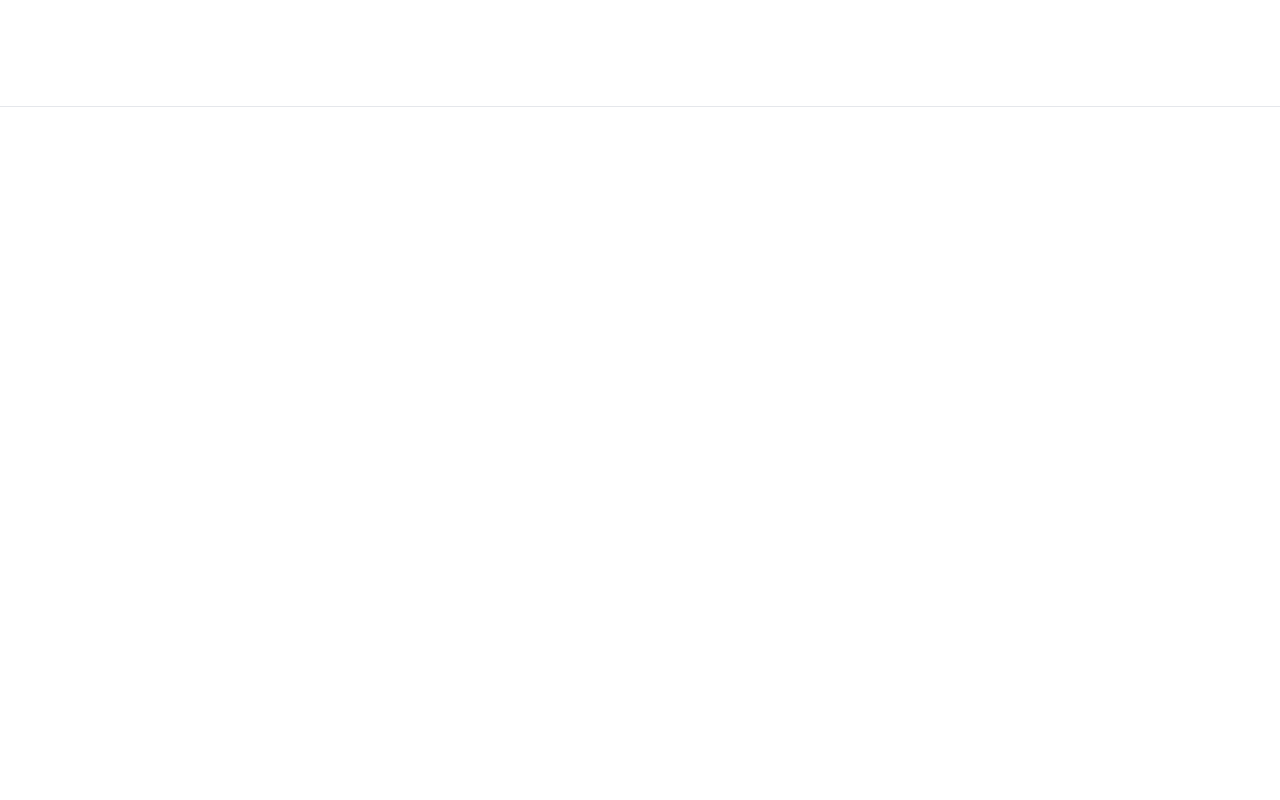
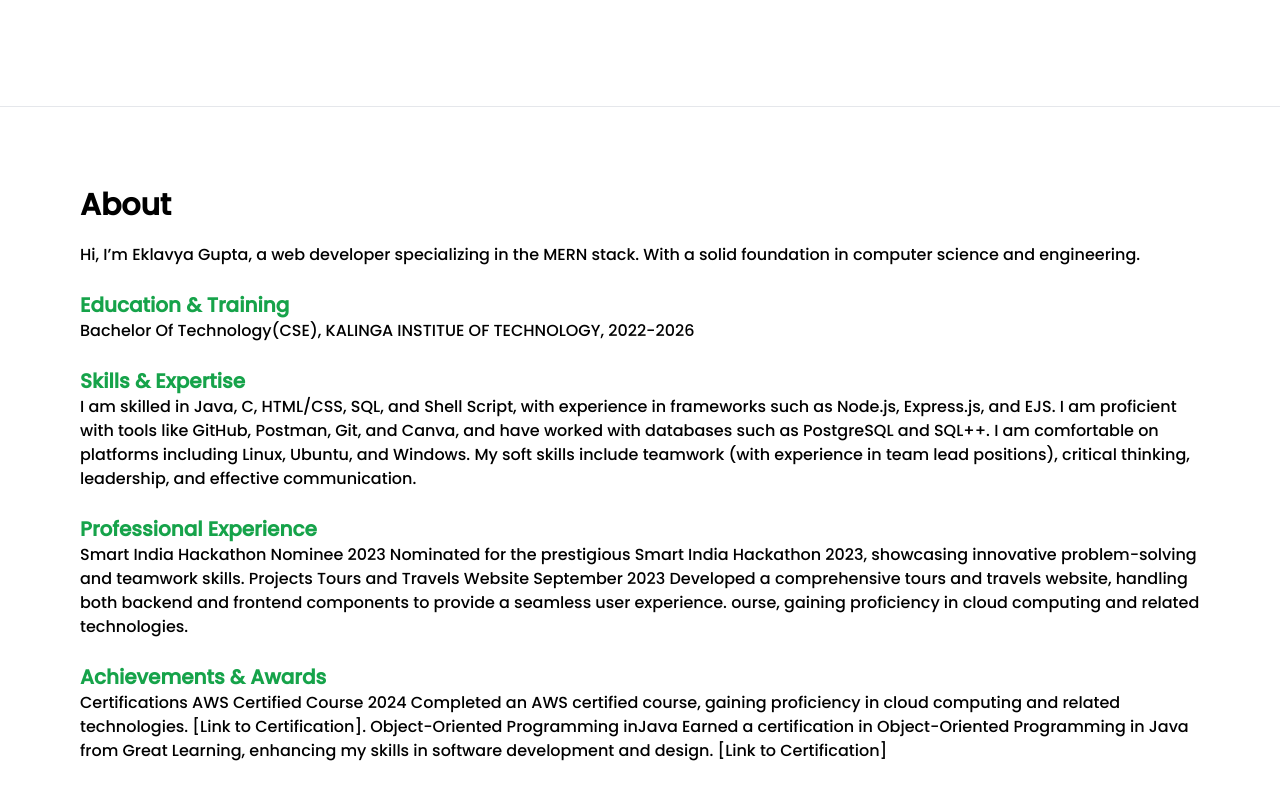
Before and after one commit to Eklavya2003/My_PortFolio, a React (Vite) app: page / in a window 1280 px wide. Shown: the part 648-1448 px from the top of the page. Before the commit the page ends 800 px from the top, so only its background shows below. Built offline with nearby package versions, Linux system fonts and the light colour scheme.

Commit message:
About Section Completed

```diff
--- a/src/App.jsx
+++ b/src/App.jsx
@@ -1,7 +1,7 @@
 import React from "react";
 import Navbar from "./components/Navbar";
 import Home from "./components/Home";
-// import About from "./components/About";
+import About from "./components/About";
 // import PortFolio from "./components/PortFolio";
 // import Experiance from "./components/Experiance";
 // import Footer from "./components/Footer";
@@ -14,6 +14,7 @@
       <div>
         <Navbar />
         <Home />
+        <About />
       </div>
       <Toaster />
     </>
--- /dev/null
+++ b/src/components/About.jsx
@@ -0,0 +1,70 @@
+import React from "react";
+
+function About() {
+  return (
+    <div
+      name="About"
+      className="max-w-screen-2xl container mx-auto px-4 md:px-20 my-20"
+    >
+      <div>
+        <h1 className="text-3xl font-bold mb-5">About</h1>
+        <p>
+          Hi, I’m Eklavya Gupta, a web developer specializing in the MERN stack.
+          With a solid foundation in computer science and engineering.
+        </p>
+        <br />
+        <h1 className="text-green-600 font-semibold text-xl">
+          Education & Training
+        </h1>
+        <span>
+          Bachelor Of Technology(CSE), KALINGA INSTITUE OF TECHNOLOGY, 2022-2026
+        </span>
+        <br />
+        <br />
+        <h1 className="text-green-600 font-semibold text-xl">
+          Skills & Expertise
+        </h1>
+        <span>
+          I am skilled in Java, C, HTML/CSS, SQL, and Shell Script, with
+          experience in frameworks such as Node.js, Express.js, and EJS. I am
+          proficient with tools like GitHub, Postman, Git, and Canva, and have
+          worked with databases such as PostgreSQL and SQL++. I am comfortable
+          on platforms including Linux, Ubuntu, and Windows. My soft skills
+          include teamwork (with experience in team lead positions), critical
+          thinking, leadership, and effective communication.
+        </span>
+        <br />
+        <br />
+        <h1 className="text-green-600 font-semibold text-xl">
+          Professional Experience
+        </h1>
+        <span>
+          Smart India Hackathon Nominee 2023 Nominated for the prestigious Smart
+          India Hackathon 2023, showcasing innovative problem-solving and
+          teamwork skills. Projects Tours and Travels Website September 2023
+          Developed a comprehensive tours and travels website, handling both
+          backend and frontend components to provide a seamless user experience.
+          ourse, gaining proficiency in cloud computing and related
+          technologies.
+        </span>
+        <br />
+        <br />
+        <h1 className="text-green-600 font-semibold text-xl">
+          Achievements & Awards
+        </h1>
+        <span>
+          Certifications AWS Certified Course 2024 Completed an AWS certified
+          course, gaining proficiency in cloud computing and related
+          technologies. [Link to Certification]. Object-Oriented Programming
+          inJava Earned a certification in Object-Oriented Programming in Java
+          from Great Learning, enhancing my skills in software development and
+          design. [Link to Certification]
+        </span>
+        <br />
+        <br />
+      </div>
+    </div>
+  );
+}
+
+export default About;
```
